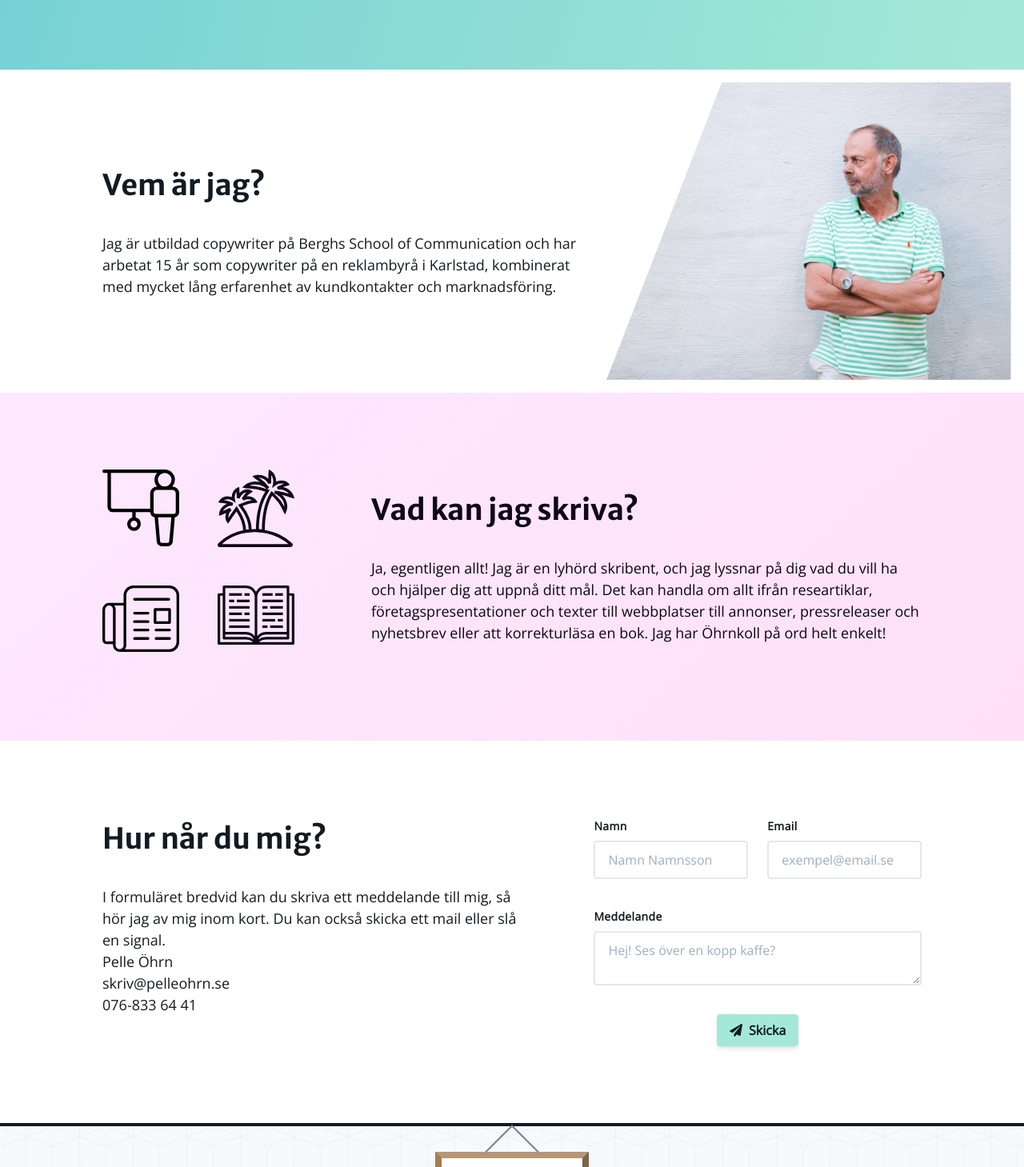
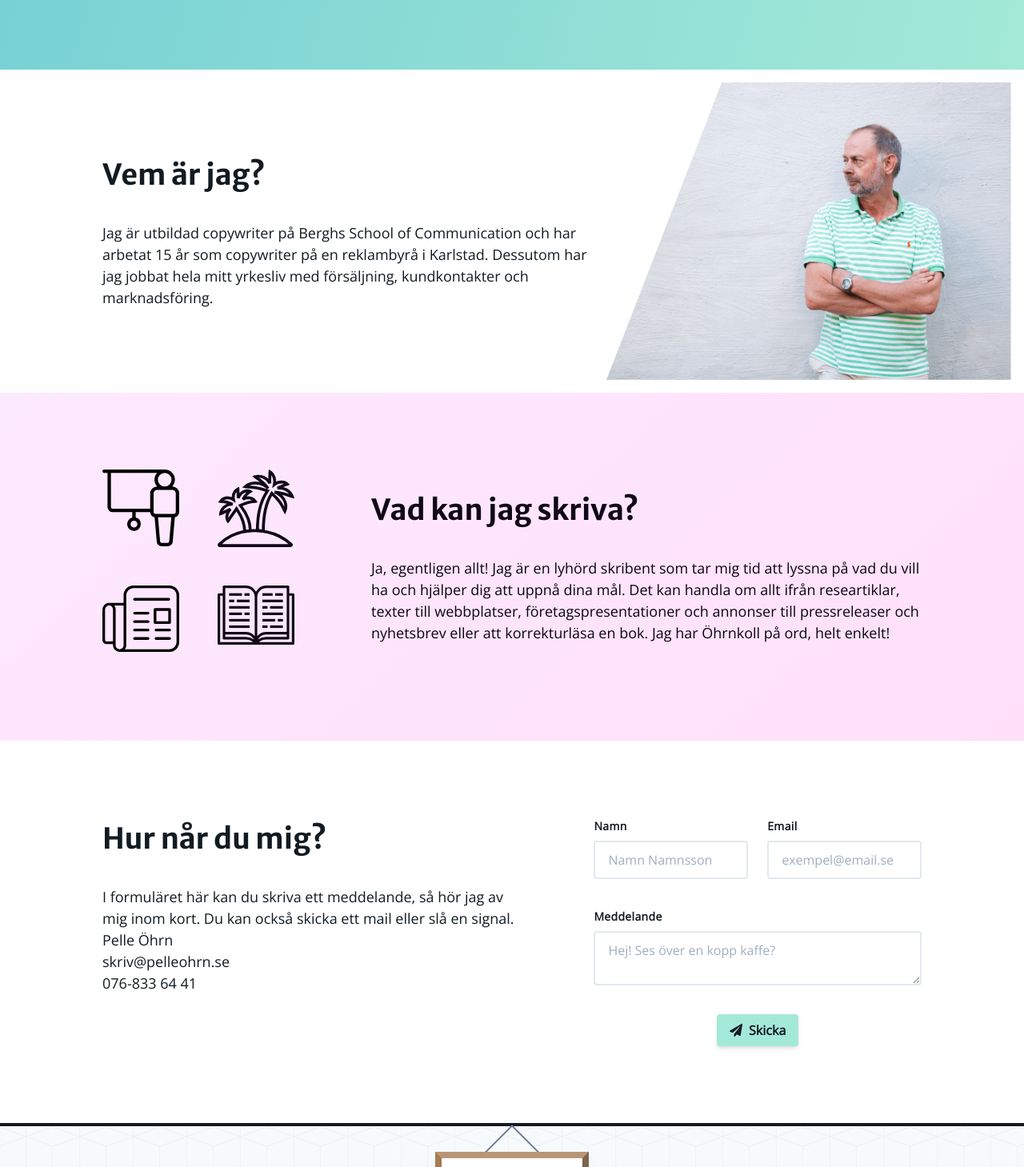
Before and after one commit to oherik/pellessida, a Vue app: page / in a window 1280 px wide. Shown: the part 479-1938 px from the top of the page at 80% size. Built offline with nearby package versions, Linux system fonts and the light colour scheme.

Commit message:
Updated texts

```diff
--- a/src/components/Main.vue
+++ b/src/components/Main.vue
@@ -21,8 +21,8 @@
         </h1>
         <p class="font-body text-base lg:text-lg text-darkcyan">
           Jag är utbildad copywriter på Berghs School of Communication och har arbetat 15 år som
-          copywriter på en reklambyrå i Karlstad, kombinerat med mycket lång erfarenhet av
-          kundkontakter och marknadsföring.
+          copywriter på en reklambyrå i Karlstad. Dessutom har jag
+          jobbat hela mitt yrkesliv med försäljning, kundkontakter och marknadsföring.
         </p>
       </div>
       <img
@@ -64,10 +64,11 @@
         Vad kan jag skriva?
       </h1>
       <p class="what__paragraph font-body text-base lg:text-lg text-darkerpurple">
-        Ja, egentligen allt! Jag är en lyhörd skribent, och jag lyssnar på dig vad du vill ha och
-        hjälper dig att uppnå ditt mål. Det kan handla om allt ifrån researtiklar,
-        företagspresentationer och texter till webbplatser till annonser, pressreleaser och
-        nyhetsbrev eller att korrekturläsa en bok. Jag har Öhrnkoll på ord helt enkelt!
+        Ja, egentligen allt! Jag är en lyhörd skribent som tar mig tid att lyssna på
+        vad du vill ha och hjälper dig att uppnå dina mål. Det kan handla om allt
+        ifrån researtiklar, texter till webbplatser, företagspresentationer och
+        annonser till pressreleaser och nyhetsbrev eller att korrekturläsa en bok.
+        Jag har Öhrnkoll på ord, helt enkelt!
       </p>
     </div>
 
@@ -77,10 +78,7 @@
           Hur når du mig?
         </h1>
         <p class="font-body text-base lg:text-lg text-darkcyan">
-          I formuläret
-          <span class="inline lg:hidden">nedanför</span>
-          <span class="hidden lg:inline">bredvid</span>
-          kan du skriva ett meddelande till mig, så hör jag av mig
+          I formuläret här kan du skriva ett meddelande, så hör jag av mig
           inom kort. Du kan också skicka ett mail eller slå en signal.
           <br>Pelle Öhrn
           <br><span id="js-contact-phone" />
```
